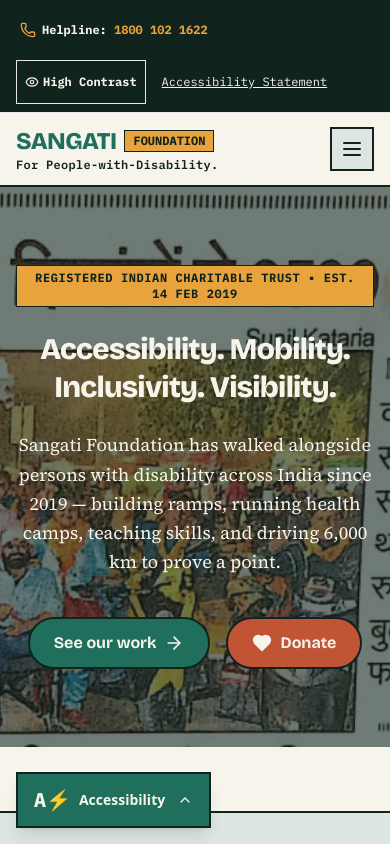
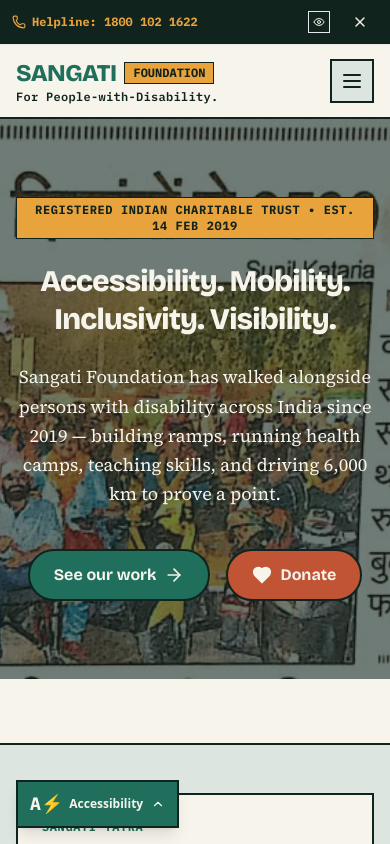
Before and after one commit to haldarainit/Sangati_foundation, a Next.js app: page / in a window 390 px wide. Shown: the top 844 px of the page. Built offline with nearby package versions, Linux system fonts and the light colour scheme.

Commit message:
Fix mobile header top bar layout and close button

```diff
--- a/src/components/layout/AccessibilityToolbar.tsx
+++ b/src/components/layout/AccessibilityToolbar.tsx
@@ -27,13 +27,13 @@
           onClick={() => setIsOpen(true)}
           aria-expanded={false}
           aria-controls="accessibility-panel"
-          className="flex items-center gap-2 bg-road text-field border-2 border-ink px-4 py-3 min-h-[44px] min-w-[44px] shadow-lg hover:bg-marigold hover:text-ink font-bold transition-colors focus-visible:outline-2 focus-visible:outline-offset-2 focus-visible:outline-marigold"
+          className="flex items-center gap-1.5 sm:gap-2 bg-road text-field border-2 border-ink px-3 py-2 sm:px-4 sm:py-3 min-h-[44px] min-w-[44px] shadow-lg hover:bg-marigold hover:text-ink font-bold transition-colors focus-visible:outline-2 focus-visible:outline-offset-2 focus-visible:outline-marigold"
         >
-          <span className="text-xl font-mono font-black" aria-hidden="true">
+          <span className="text-lg sm:text-xl font-mono font-black" aria-hidden="true">
             A⚡
           </span>
-          <span className="text-sm font-semibold">Accessibility</span>
-          <ChevronUp className="w-4 h-4 ml-1" aria-hidden="true" />
+          <span className="text-xs sm:text-sm font-semibold">Accessibility</span>
+          <ChevronUp className="w-3.5 h-3.5 sm:w-4 sm:h-4 ml-0.5 sm:ml-1" aria-hidden="true" />
         </button>
       ) : (
         <div
--- a/src/components/layout/Header.tsx
+++ b/src/components/layout/Header.tsx
@@ -11,6 +11,7 @@
 export const Header: React.FC = () => {
   const [isMobileMenuOpen, setIsMobileMenuOpen] = useState(false);
   const [isMegaMenuOpen, setIsMegaMenuOpen] = useState(false);
+  const [isTopBarDismissed, setIsTopBarDismissed] = useState(false);
   const pathname = usePathname();
   const { highContrast, toggleHighContrast } = useAccessibility();
 
@@ -34,20 +35,56 @@
 
   return (
     <header className="w-full bg-field border-b-2 border-ink sticky top-0 z-40">
-      {/* Top Banner: Helpline & High Contrast Shortcut */}
-      <div className="bg-ink text-field px-4 py-2 text-xs md:text-sm border-b border-ink/30">
-        <div className="max-w-7xl mx-auto flex flex-wrap justify-between items-center gap-2">
+      {/* Top Banner: Compact Mobile & Dismissible */}
+      {!isTopBarDismissed && (
+        <div className="bg-ink text-field px-3 py-1 text-xs border-b border-ink/30">
+          <div className="max-w-7xl mx-auto flex items-center justify-between gap-2">
+            {/* Mobile Layout (Slim 1-line) */}
+            <div className="flex items-center gap-3 font-mono sm:hidden w-full justify-between">
+              <a
+                href={`tel:${organizationInfo.helpline.replace(/\s+/g, '')}`}
+                className="flex items-center gap-1.5 font-bold text-marigold hover:underline py-1 focus-visible:outline-marigold"
+                aria-label={`Call National Helpline: ${organizationInfo.helpline}`}
+              >
+                <Phone className="w-3.5 h-3.5 text-marigold shrink-0" aria-hidden="true" />
+                <span>Helpline: <strong>{organizationInfo.helpline}</strong></span>
+              </a>
+
+              <div className="flex items-center gap-2">
+                <button
+                  onClick={toggleHighContrast}
+                  className="p-1 hover:text-marigold font-bold flex items-center gap-1 border border-field/30"
+                  aria-label="Toggle High Contrast Mode"
+                  aria-pressed={highContrast}
+                >
+                  <Eye className="w-3 h-3" aria-hidden="true" />
+                  <span className="sr-only">Toggle Contrast</span>
+                </button>
+
+                <button
+                  onClick={() => setIsTopBarDismissed(true)}
+                  className="p-1.5 hover:text-marigold text-field font-bold ml-1 min-h-[36px] min-w-[36px] flex items-center justify-center"
+                  aria-label="Dismiss top notification bar"
+                  title="Close top bar"
+                >
+                  <X className="w-4 h-4" aria-hidden="true" />
+                </button>
+              </div>
+            </div>
+
+            {/* Desktop / Tablet Layout (Sm & up) */}
+            <div className="hidden sm:flex items-center justify-between w-full">
               <div className="flex items-center gap-4 font-mono">
                 <a
                   href={`tel:${organizationInfo.helpline.replace(/\s+/g, '')}`}
-              className="flex items-center gap-1.5 font-bold hover:text-marigold transition-colors min-h-[44px] px-1 focus-visible:outline-marigold"
+                  className="flex items-center gap-1.5 font-bold hover:text-marigold transition-colors py-1 focus-visible:outline-marigold"
                   aria-label={`Call National Helpline: ${organizationInfo.helpline}`}
                 >
                   <Phone className="w-4 h-4 text-marigold" aria-hidden="true" />
                   <span>Helpline: <strong className="text-marigold font-black">{organizationInfo.helpline}</strong></span>
                 </a>
-            <span className="hidden sm:inline text-field/40" aria-hidden="true">|</span>
-            <span className="hidden md:inline text-field/80">
+                <span className="text-field/40" aria-hidden="true">|</span>
+                <span className="text-field/80">
                   Registered Charitable Trust (Est. 14 Feb 2019)
                 </span>
               </div>
@@ -55,22 +92,35 @@
               <div className="flex items-center gap-3">
                 <button
                   onClick={toggleHighContrast}
-              className="flex items-center gap-1 text-xs font-mono font-bold hover:text-marigold px-2 py-1 border border-field/30 min-h-[44px]"
+                  className="flex items-center gap-1 text-xs font-mono font-bold hover:text-marigold px-2 py-0.5 border border-field/30"
                   aria-label="Toggle High Contrast Mode"
                   aria-pressed={highContrast}
                 >
                   <Eye className="w-3.5 h-3.5" aria-hidden="true" />
                   <span>{highContrast ? 'Normal Contrast' : 'High Contrast'}</span>
                 </button>
+
                 <Link
                   href="/accessibility"
-              className="text-xs font-mono underline hover:text-marigold min-h-[44px] flex items-center px-1"
+                  className="text-xs font-mono underline hover:text-marigold px-1"
                 >
                   Accessibility Statement
                 </Link>
+
+                {/* Dismiss Close Button */}
+                <button
+                  onClick={() => setIsTopBarDismissed(true)}
+                  className="p-1.5 hover:text-marigold text-field/80 hover:text-field transition-colors ml-1 min-h-[36px] min-w-[36px] flex items-center justify-center"
+                  aria-label="Dismiss top notification bar"
+                  title="Close top bar"
+                >
+                  <X className="w-4 h-4" aria-hidden="true" />
+                </button>
               </div>
             </div>
           </div>
+        </div>
+      )}
 
       {/* Main Header Container */}
       <div className="max-w-7xl mx-auto px-4 py-3 flex items-center justify-between gap-4">
@@ -251,6 +301,25 @@
           aria-label="Mobile Navigation Menu"
           className="lg:hidden bg-field border-t-2 border-ink px-4 py-6 space-y-4 max-h-[85vh] overflow-y-auto"
         >
+          {/* Mobile Quick Accessibility Bar */}
+          <div className="flex items-center justify-between gap-2 p-2 bg-ink text-field border-2 border-ink font-mono text-xs mb-2">
+            <button
+              onClick={toggleHighContrast}
+              className="flex items-center gap-1 font-bold text-marigold px-2 py-1 border border-field/30"
+              aria-label="Toggle High Contrast Mode"
+            >
+              <Eye className="w-3.5 h-3.5" aria-hidden="true" />
+              <span>{highContrast ? 'Normal Contrast' : 'High Contrast'}</span>
+            </button>
+            <Link
+              href="/accessibility"
+              onClick={() => setIsMobileMenuOpen(false)}
+              className="underline text-field hover:text-marigold"
+            >
+              Accessibility Statement
+            </Link>
+          </div>
+
           <div className="space-y-2 border-b-2 border-ink pb-4">
             <Link
               href="/"
```
Also changed, not shown: 48 other files (tests, documents, lock files or other folders). Lines whose indentation alone changed are shown as unchanged.
